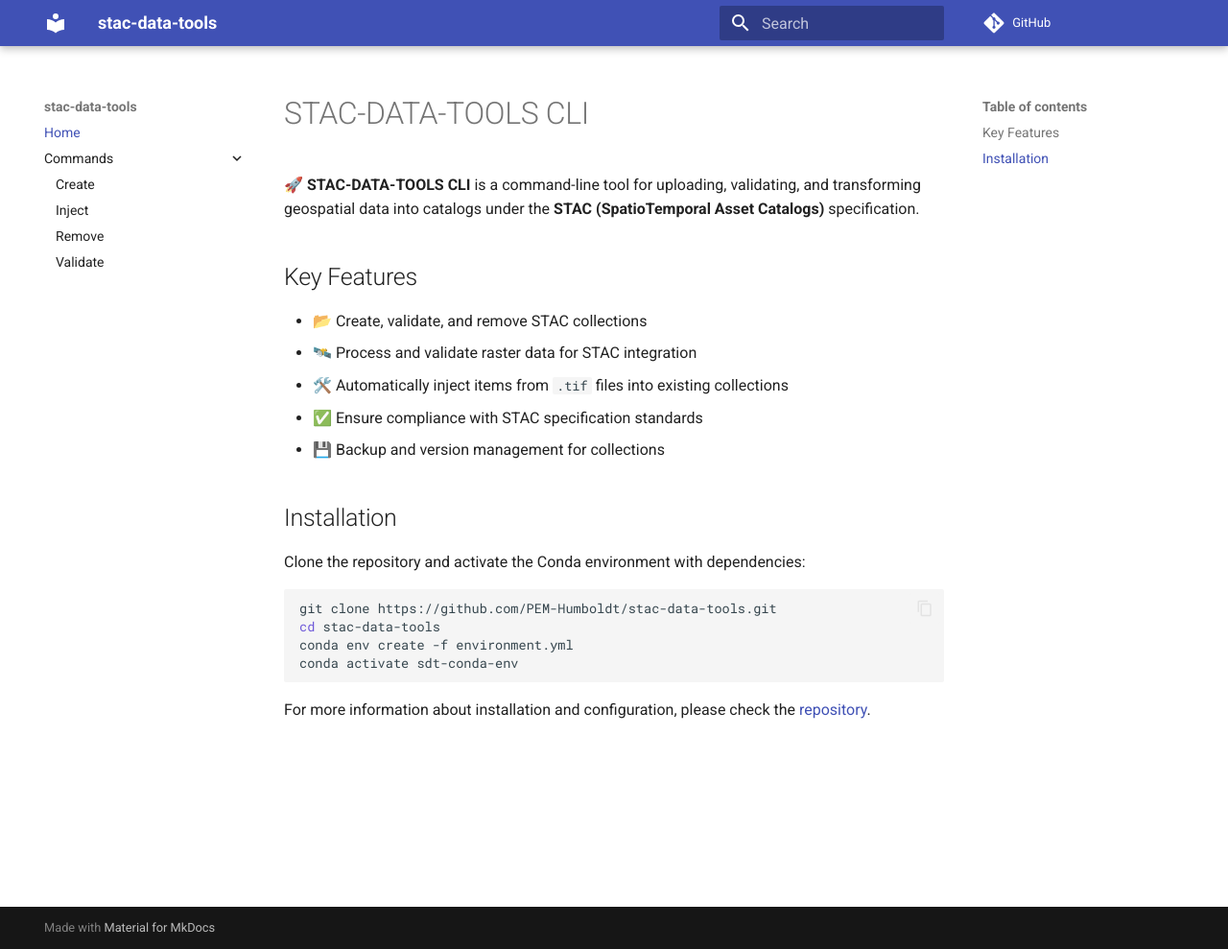
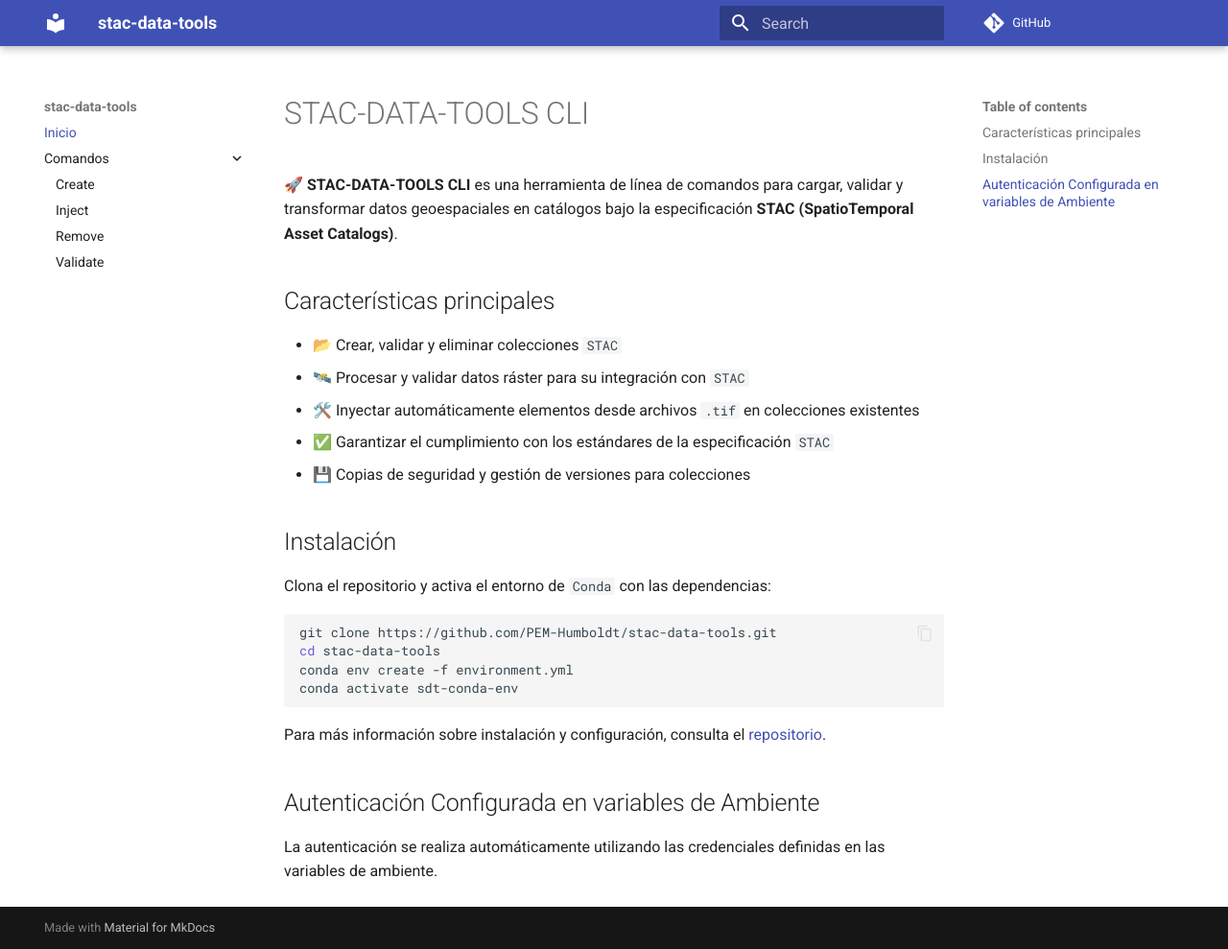
Before and after one commit to PEM-Humboldt/stac-data-tools, an MkDocs documentation site: the page built from docs/index.md, in a window 1280 px wide and 989 px high. Shown: the whole window at 96% size. Built offline with MkDocs 1.6.1 and Material for MkDocs 9.7.7, drawn with Linux system fonts in a browser that asks for light colours; comment, search, counter and statistics services are not loaded.

Commit message:
docs: updated docs language to spanish

````diff
--- a/docs/gen_pages.py
+++ b/docs/gen_pages.py
@@ -5,7 +5,7 @@ template_path = os.path.join("docs", "command.md")
 
 commands_dir = os.path.join("docs", "commands")
 
-summary_lines = ["- [Home](index.md)\n", "- Commands\n"]
+summary_lines = ["- [Inicio](index.md)\n", "- Comandos\n"]
 
 def gen_files():
     """
--- a/docs/index.md
+++ b/docs/index.md
@@ -1,18 +1,18 @@
 # STAC-DATA-TOOLS CLI
 
-🚀 **STAC-DATA-TOOLS CLI** is a command-line tool for uploading, validating, and transforming geospatial data into catalogs under the **STAC (SpatioTemporal Asset Catalogs)** specification.
+🚀 **STAC-DATA-TOOLS CLI** es una herramienta de línea de comandos para cargar, validar y transformar datos geoespaciales en catálogos bajo la especificación **STAC (SpatioTemporal Asset Catalogs)**.
 
-## Key Features
+## Características principales
 
-- 📂 Create, validate, and remove STAC collections
-- 🛰️ Process and validate raster data for STAC integration
-- 🛠️ Automatically inject items from `.tif` files into existing collections
-- ✅ Ensure compliance with STAC specification standards
-- 💾 Backup and version management for collections
+* 📂 Crear, validar y eliminar colecciones `STAC`
+* 🛰️ Procesar y validar datos ráster para su integración con `STAC`
+* 🛠️ Inyectar automáticamente elementos desde archivos `.tif` en colecciones existentes
+* ✅ Garantizar el cumplimiento con los estándares de la especificación `STAC`
+* 💾 Copias de seguridad y gestión de versiones para colecciones
 
-## Installation
+## Instalación
 
-Clone the repository and activate the Conda environment with dependencies:
+Clona el repositorio y activa el entorno de `Conda` con las dependencias:
 
 ```bash
 git clone https://github.com/PEM-Humboldt/stac-data-tools.git
@@ -21,4 +21,8 @@ conda env create -f environment.yml
 conda activate sdt-conda-env
 ```
 
-For more information about installation and configuration, please check the [repository](https://github.com/PEM-Humboldt/stac-data-tools).
+Para más información sobre instalación y configuración, consulta el [repositorio](https://github.com/PEM-Humboldt/stac-data-tools).
+
+## Autenticación Configurada en variables de Ambiente
+
+La autenticación se realiza automáticamente utilizando las credenciales definidas en las variables de ambiente.
````
Also changed, not shown: docs/command.md (+2 -2 lines), docs/commands/create.yml (+25 -25 lines), docs/commands/inject.yml (+27 -27 lines), docs/commands/remove.yml (+17 -17 lines), docs/commands/validate.yml (+19 -19 lines).
